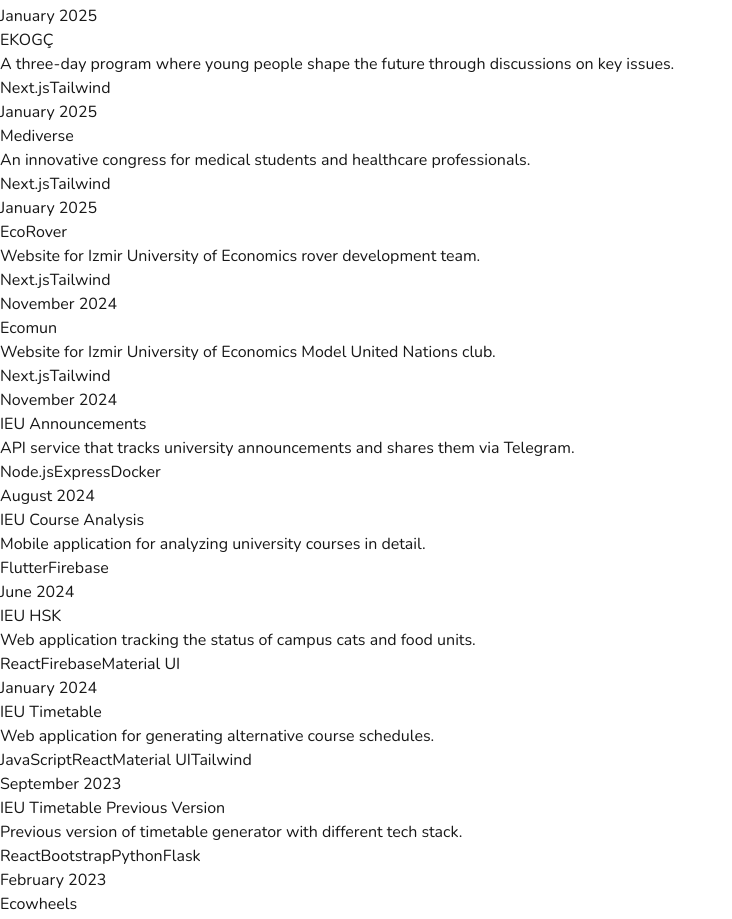
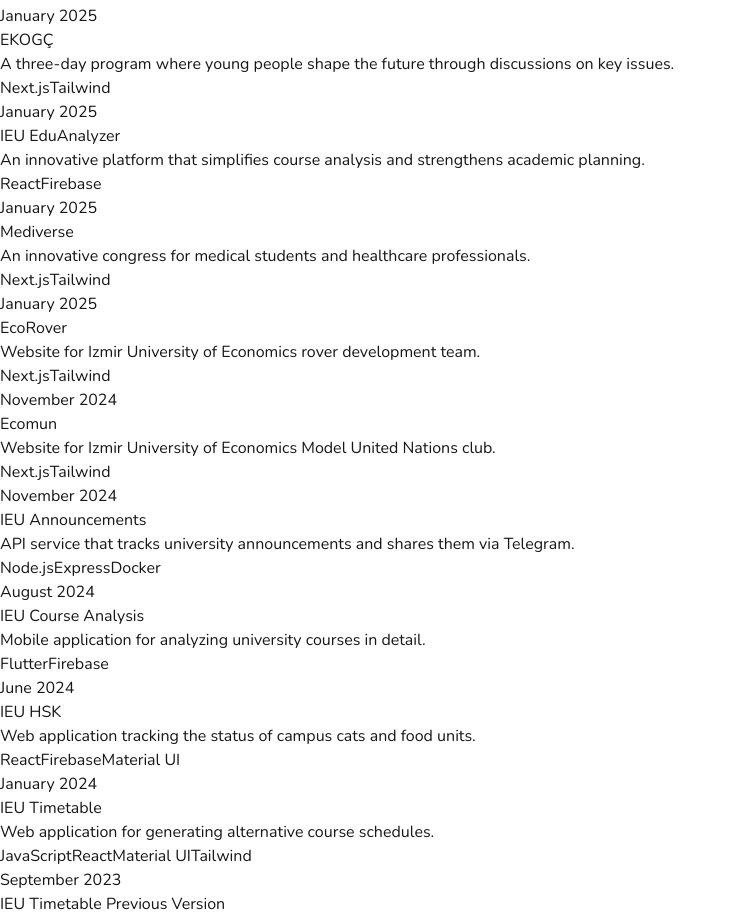
Before and after one commit to heudev/cv, a Next.js app: page / in a window 1280 px wide. Shown: the part 1182-2101 px from the top of the page, without its empty margins (0-732 px from the left). Built offline with nearby package versions, Linux system fonts and the light colour scheme.

Commit message:
update content

```diff
--- a/src/app/page.tsx
+++ b/src/app/page.tsx
@@ -10,7 +10,7 @@
   return (
     <div className="min-h-screen bg-gradient-to-br from-zinc-50 to-zinc-100 md:py-12 print:py-0">
       <div className="max-w-3xl mx-auto bg-white print:bg-white md:shadow-xl md:rounded-xl overflow-hidden">
-        <div id="cv-content" className="space-y-10 p-8 md:p-12 print:p-6 max-w-3xl mx-auto">
+        <div id="cv-content" className="space-y-8 p-8 md:p-12 print:p-6 max-w-3xl mx-auto">
           <Header personalInfo={cvData.personalInfo} socialLinks={cvData.socialLinks} />
           <About personalInfo={cvData.personalInfo} />
           <Experience experiences={cvData.experiences} />
--- a/src/components/Education.tsx
+++ b/src/components/Education.tsx
@@ -14,9 +14,9 @@
                     <div>
                         <h3 className="font-semibold text-zinc-900">{edu.school}</h3>
                         <p className="text-zinc-600 text-sm">{edu.degree}</p>
-                        <div className="block sm:hidden text-sm text-zinc-500 font-mono mt-1">{edu.period}</div>
+                        <div className="block sm:hidden text-xs text-zinc-500 font-mono mt-1">{edu.period}</div>
                     </div>
-                    <div className="hidden sm:block text-sm text-zinc-500 font-mono">{edu.period}</div>
+                    <div className="hidden sm:block text-sm text-zinc-500">{edu.period}</div>
                 </div>
             ))}
         </section>
--- a/src/components/Experience.tsx
+++ b/src/components/Experience.tsx
@@ -33,7 +33,7 @@
                                         exp.company
                                     )}
                                 </p>
-                                <div className="block sm:hidden text-sm text-zinc-500 font-mono mt-1">{exp.period}</div>
+                                <div className="block sm:hidden text-xs text-zinc-500 mt-1">{exp.period}</div>
                                 <div className="flex flex-wrap gap-2 mt-1">
                                     {exp.technologies.map((tech, i) => (
                                         <span key={i} className="px-2 py-1 text-xs bg-zinc-100 text-zinc-600 rounded">
@@ -42,7 +42,7 @@
                                     ))}
                                 </div>
                             </div>
-                            <div className="hidden sm:block text-sm text-zinc-500 font-mono">{exp.period}</div>
+                            <div className="hidden sm:block text-sm text-zinc-500">{exp.period}</div>
                         </div>
                         <ul className="list-disc list-inside text-zinc-600 space-y-1 mt-2">
                             {exp.description.map((desc, i) => (
--- a/src/components/Header.tsx
+++ b/src/components/Header.tsx
@@ -19,7 +19,7 @@
 export function Header({ personalInfo, socialLinks }: HeaderProps) {
     return (
         <header>
-            <div className="flex flex-col md:flex-row justify-between gap-4 md:gap-8">
+            <div className="flex flex-col md:flex-row justify-between items-start gap-4 md:gap-8">
                 <div className="flex items-center gap-4 md:gap-8">
                     <div>
                         <Image
--- a/src/data/cv.ts
+++ b/src/data/cv.ts
@@ -116,6 +116,13 @@
             url: "https://ekogc.ieu.app"
         },
         {
+            name: "IEU EduAnalyzer",
+            date: "January 2025",
+            description: "An innovative platform that simplifies course analysis and strengthens academic planning.",
+            technologies: ["React", "Firebase"],
+            url: "https://eduanalyzer.ieu.app"
+        },
+        {
             name: "Mediverse",
             date: "January 2025",
             description: "An innovative congress for medical students and healthcare professionals.",
```
